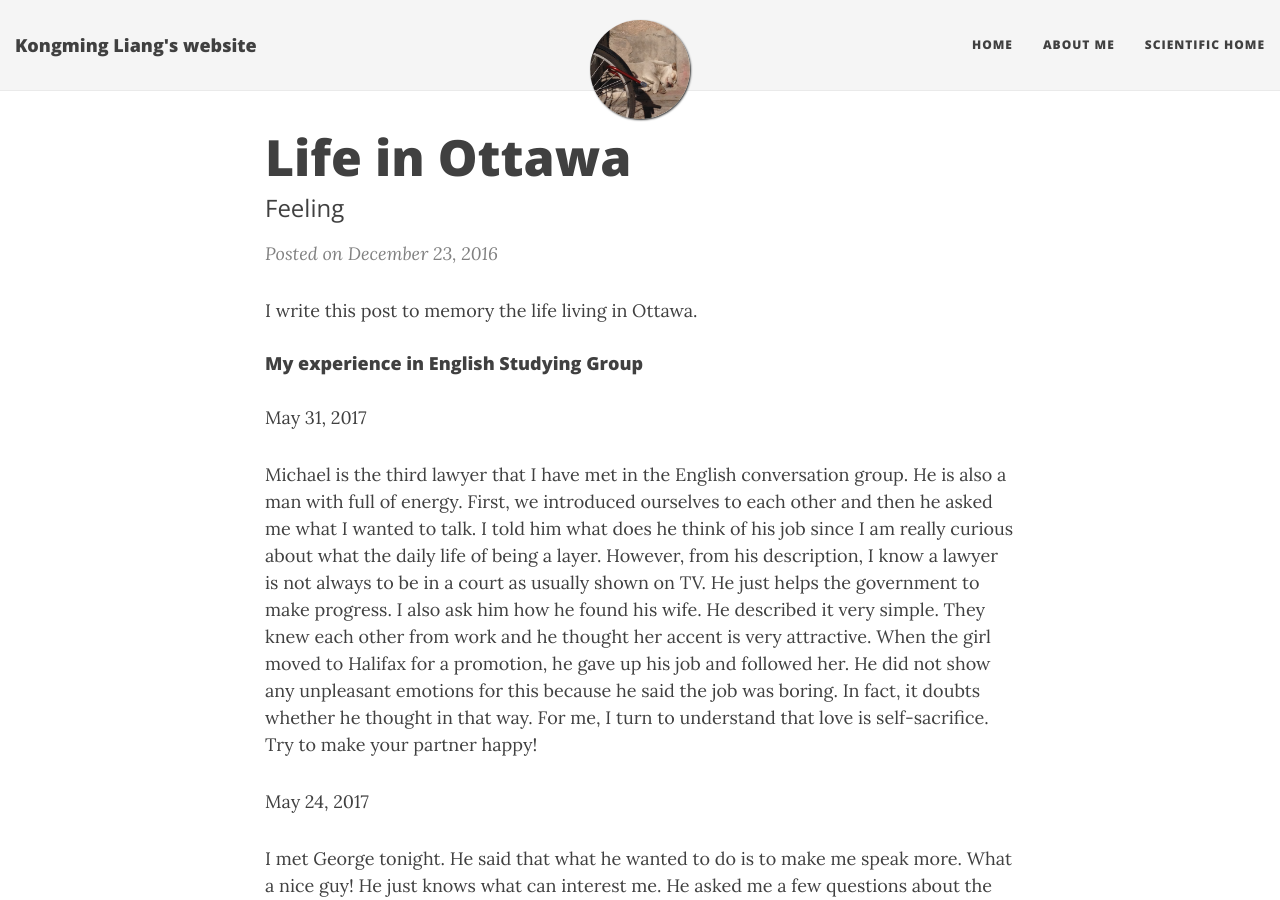
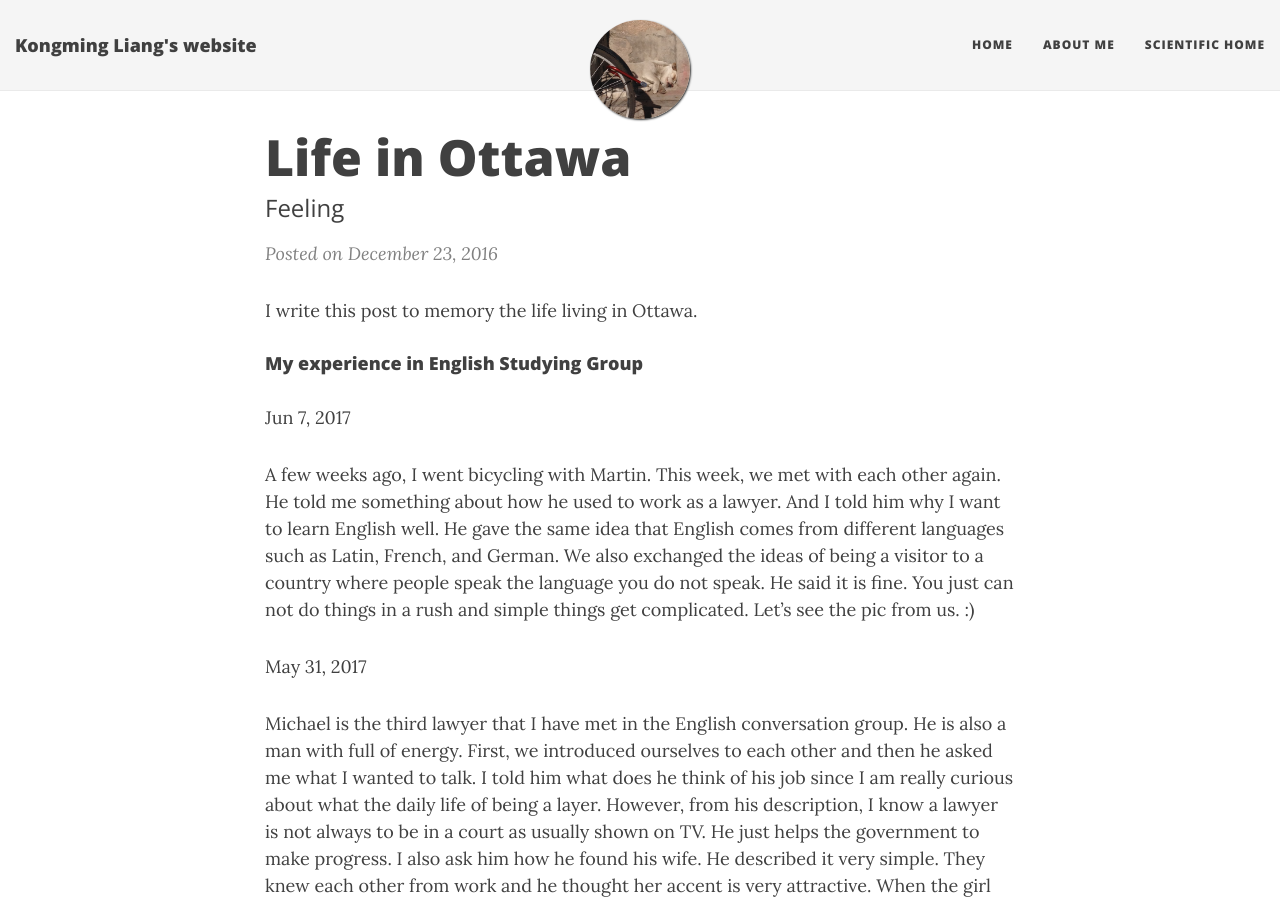
Before and after one commit to GriffinLiang/griffinliang.github.com, a Jekyll site: the page built from _posts/2016-12-23-Life-in-Ottawa.md, in a window 1280 px wide and 900 px high. Built offline with Jekyll 4.4.1, drawn with Linux system fonts in a browser that asks for light colours; nearby versions of some CDN libraries.

Commit message:
Create 2016-12-23-Life-in-Ottawa.md

```diff
--- a/_posts/2016-12-23-Life-in-Ottawa.md
+++ b/_posts/2016-12-23-Life-in-Ottawa.md
@@ -11,6 +11,10 @@ I write this post to memory the life living in Ottawa.
 
 
 #### My experience in English Studying Group ####
+
+Jun 7, 2017
+
+A few weeks ago, I went bicycling with Martin. This week, we met with each other again. He told me something about how he used to work as a lawyer. And I told him why I want to learn English well. He gave the same idea that English comes from different languages such as Latin, French, and German. We also exchanged the ideas of being a visitor to a country where people speak the language you do not speak. He said it is fine. You just can not do things in a rush and simple things get complicated. Let's see the pic from us. :)
 
 May 31, 2017
 
```
